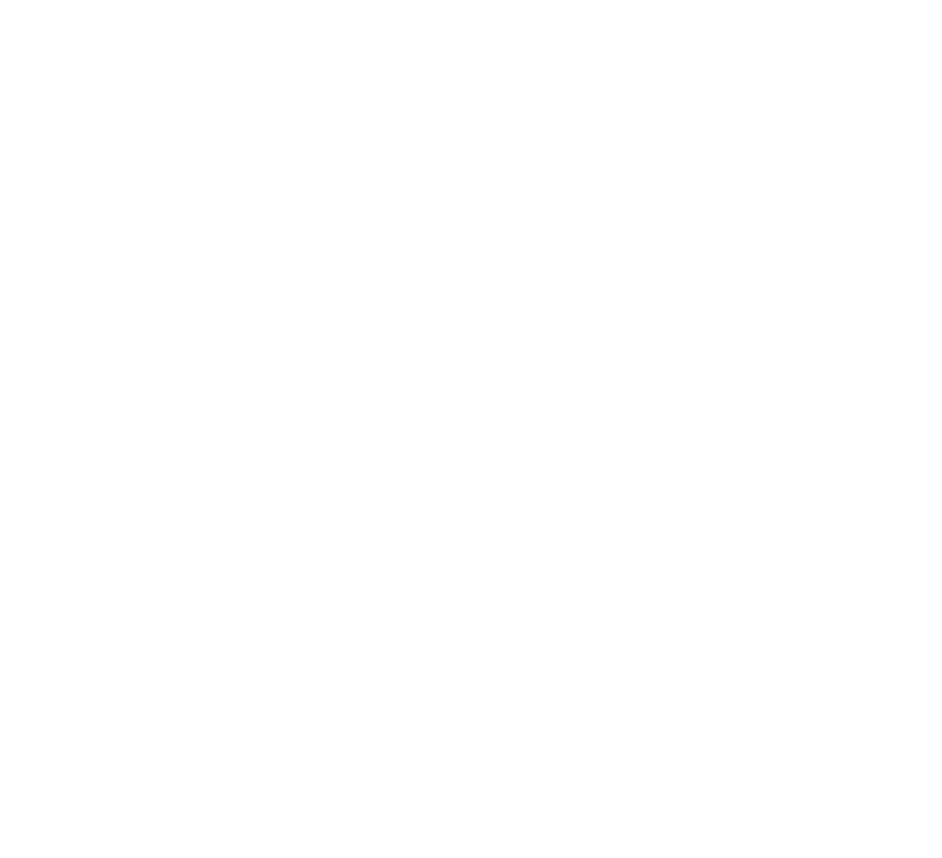
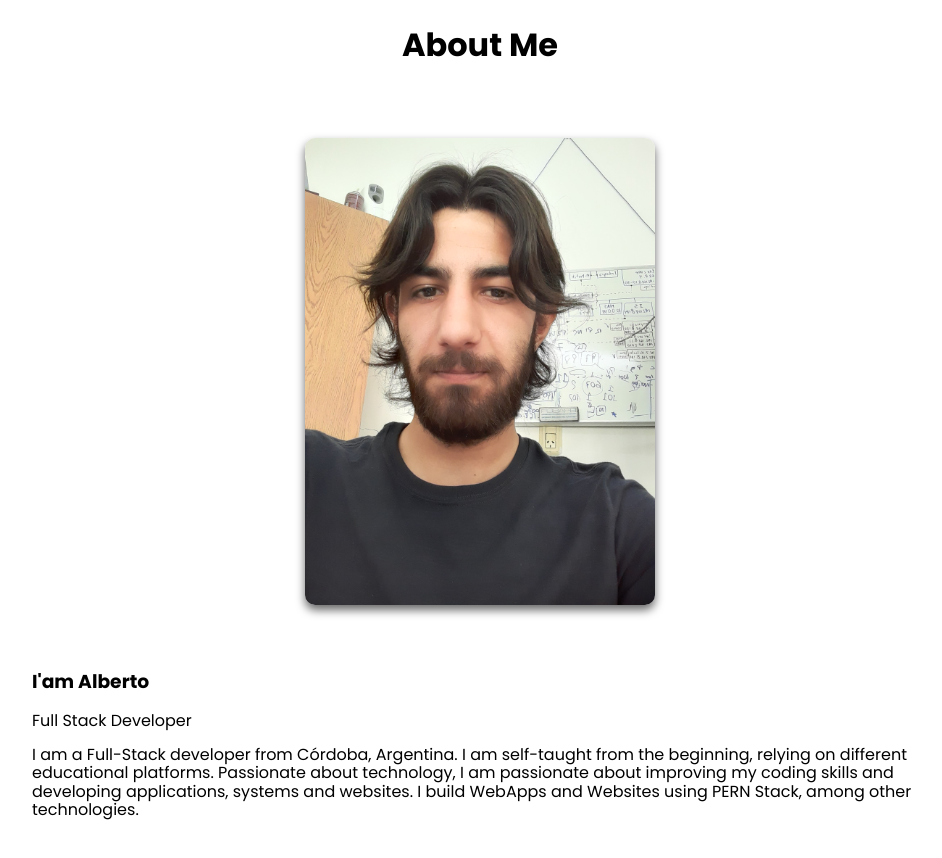
Before and after one commit to betobogino/bogino-web, a React (Vite) app: page / in a window 1280 px wide. Shown: the part 880-1738 px from the top of the page, without its empty margins (160-1102 px from the left). Before the commit the page ends 800 px from the top, so only its background shows below. Built offline with nearby package versions, Linux system fonts and the light colour scheme.

Commit message:
About me

```diff
--- a/src/components/About.jsx
+++ b/src/components/About.jsx
@@ -1,9 +1,20 @@
-import React from 'react'
+import styles from '../styles/components/about.module.css';
 
 const About = () => {
-  return (
-    <div>About</div>
-  )
+    return (
+        <div className={styles.about}>
+            <div className={styles.top}>
+                <h2 className={styles.h2}>About Me</h2>
+                <img className={styles.img} src="/public/img/avatar.jpg" alt="" width="350px"/>
+            </div>
+            <div className={styles.bottom}>
+                <h3>I'am Alberto</h3>
+                <span>Full Stack Developer</span>
+                <p>I am a Full-Stack developer from Córdoba, Argentina. I am self-taught from the beginning, relying on different educational platforms. Passionate about technology, I am passionate about improving my coding skills and developing applications, systems and websites. I build WebApps and Websites using PERN Stack, among other technologies.</p>
+                {/* <p>Soy un desarrollador Full-Stack de Córdoba, Argentina. Soy autodidacta desde mis inicios, apoyandome en distintas plataformas educativas. Apasionado por la tecnología, me apasiona mejorar mis habilidades de codificación y desarrollar aplicaciones, sistemas y sitios web. Construyo WebApps y Sitios Web usando PERN Stack, entre otras tecnologías.</p> */}
+            </div>
+        </div>
+    )
 }
 
 export default About
--- a/src/components/Home.jsx
+++ b/src/components/Home.jsx
@@ -6,7 +6,7 @@
     return (
         <section className={styles.home}>
             <div className={styles.homeLeft}>
-                <h2 className={styles.h2}>Hi there, I am Alberto Bogino</h2>
+                <h1 className={styles.h1}>Hi there, I am Alberto Bogino</h1>
                 <p className={styles.p}>I am into <span className={styles.span}>development web</span></p>
                 <button className={styles.button}>Download CV <span className={styles.span}><FaArrowCircleDown /></span></button>
                 <div className={styles.div}>
--- a/src/components/base/App.jsx
+++ b/src/components/base/App.jsx
@@ -1,14 +1,17 @@
 import React from 'react'
 import styles from '../../styles/base/app.css';
+import About from '../About';
 
 import Header from '../Header';
 import Home from '../Home';
+
 
 const App = () => {
     return (
         <div>
             <Header />
             <Home />
+            <About />
         </div>
     )
 }
--- a/src/styles/base/app.css
+++ b/src/styles/base/app.css
@@ -1,4 +1,4 @@
-@import url('https://fonts.googleapis.com/css2?family=Poppins:ital,wght@0,200;0,300;0,400;0,700;1,200;1,300;1,400;1,600;1,700&display=swap');
+@import url('https://fonts.googleapis.com/css2?family=Poppins:ital,wght@0,200;0,300;0,400;0,500;0,600;0,700;1,200;1,300;1,400;1,600;1,700&display=swap');
 @import './normalize.css';
 @import '../base/_config.css';
 
--- /dev/null
+++ b/src/styles/components/about.module.css
@@ -0,0 +1,18 @@
+.about {
+    min-height: 100vh;
+    padding: 0 12rem;
+    margin: 5rem 0;
+}
+.top {
+    display: flex;
+    flex-direction: column;
+    align-items: center;
+}
+.h2 {
+    font-size: 2rem;
+}
+.img {
+    border-radius: 10px;
+    margin: 3rem 0;
+    box-shadow: 0 5px 10px rgba(0, 0, 0, 0.6);
+}
--- a/src/styles/components/header.module.css
+++ b/src/styles/components/header.module.css
@@ -8,6 +8,7 @@
     align-items: center;
     padding: 0 5rem;
     height: 5rem;
+    box-shadow: 0 1px 4px rgba(146, 161, 176, 0.3)
 }
 .a {
     color: var(--dm-color-tertiary);
--- a/src/styles/components/home.module.css
+++ b/src/styles/components/home.module.css
@@ -11,7 +11,7 @@
     flex-direction: column;
     justify-content: center;
 }
-.h2 {
+.h1 {
     font-size: 3rem;
     margin-bottom: 0;
     color: var(--dm-color-tertiary);
```
Lines whose indentation alone changed are shown as unchanged.
